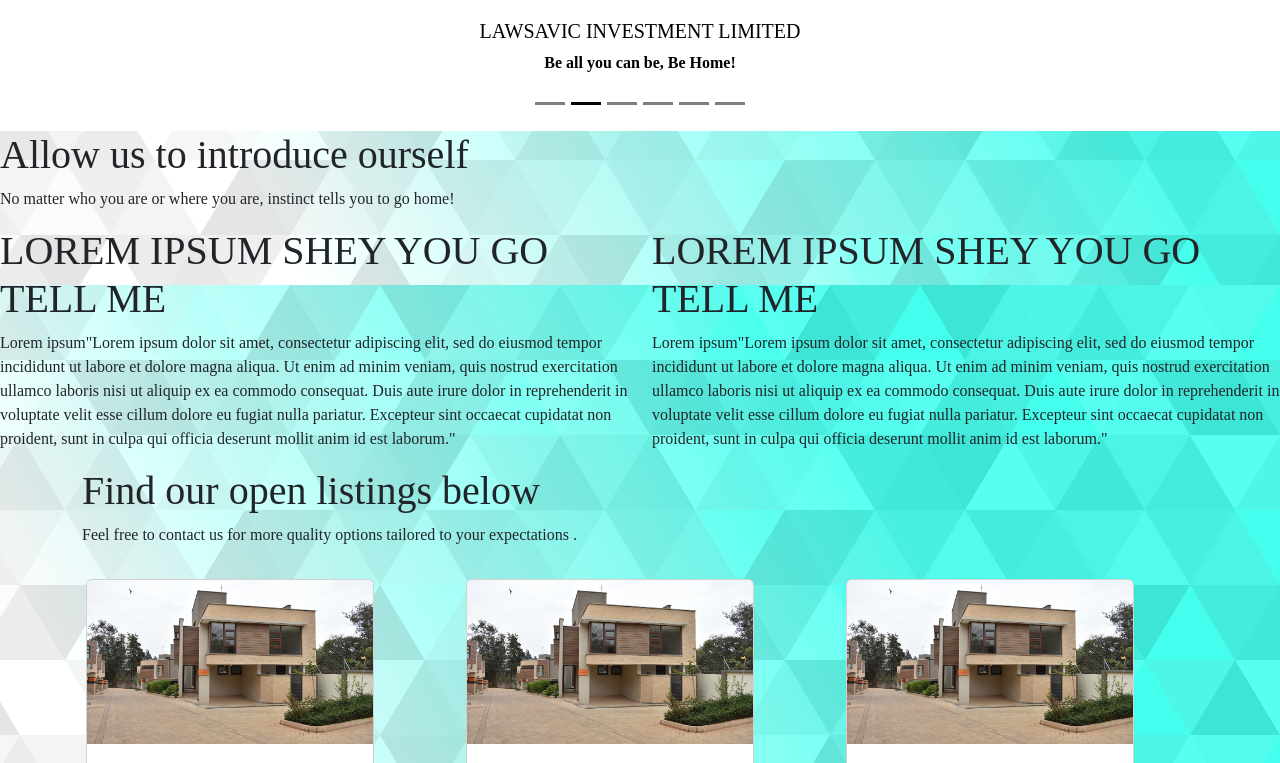
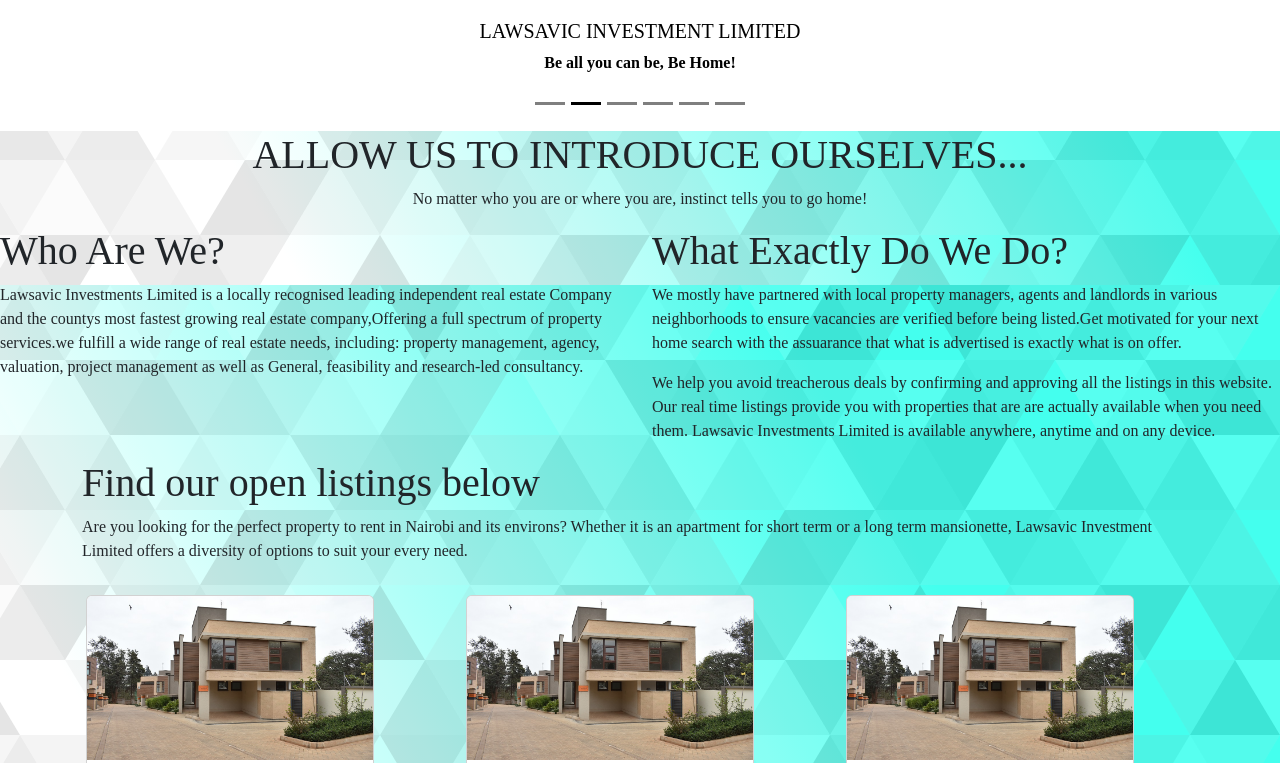
Before and after one commit to Sammienator/lawsavic, a React (Create React App) app: page / in a window 1280 px wide. Shown: the part 515-1278 px from the top of the page. Built offline with nearby package versions, Linux system fonts and the light colour scheme; a web font is replaced by a local one.

Commit message:
added changes

```diff
--- a/src/components/About.js
+++ b/src/components/About.js
@@ -1,10 +1,10 @@
 import Carousel from 'react-bootstrap/Carousel';
-import pic1 from '../assets/pic1.jpg'
+import pic222 from '../assets/pic222.jpg'
 import law from '../assets/law.png'
 import pic10 from '../assets/pic10.jpg'
 import pic6 from '../assets/pic6.jpeg'
 import pic12 from '../assets/pic12.jpg'
-import pic444 from '../assets/pic444.jpg'
+import pic4 from '../assets/pic4.jpg'
 import Row from 'react-bootstrap/Row';
 import Col from 'react-bootstrap/Col';
 
@@ -20,7 +20,7 @@
       <Carousel.Item>
         <img
           className="d-block w-100"
-          src={pic1}
+          src={pic222}
           alt="First slide"
           style={{height: "70vh"}}
         />
@@ -89,7 +89,7 @@
       <Carousel.Item>
         <img
           className="d-block w-100"
-          src={pic444}
+          src={pic4}
           alt="Third slide"
           style={{height: "70vh"}}
         />
@@ -110,9 +110,9 @@
 
 <Row>
 
-<div >
+<div style={{ textAlign: "center"}}>
       <h1>
-        Allow us to introduce ourself
+        ALLOW US TO INTRODUCE OURSELVES...
       </h1>
       <p > No matter who you are or where you are, instinct tells you to go home! </p>
     </div>
@@ -123,16 +123,19 @@
 <Row>
 
 <Col className='col'>
-  <h1> LOREM IPSUM SHEY YOU GO TELL ME</h1>
-<p> Lorem ipsum"Lorem ipsum dolor sit amet, consectetur adipiscing elit, sed do eiusmod tempor incididunt ut labore et dolore magna aliqua. Ut enim ad minim veniam, quis nostrud exercitation ullamco laboris nisi ut aliquip ex ea commodo consequat. Duis aute irure dolor in reprehenderit in voluptate velit esse cillum dolore eu fugiat nulla pariatur. Excepteur sint occaecat cupidatat non proident, sunt in culpa qui officia deserunt mollit anim id est laborum." </p>
+  <h1> Who Are We?</h1>
+<p> Lawsavic Investments Limited is a locally recognised leading independent real estate Company and the countys most fastest growing real estate company,Offering a full spectrum of property services.we fulfill a wide range of real estate needs, including: property management, agency, valuation, project management as well as General, feasibility and research-led consultancy.  </p>
+
+
 
 </Col>
 
 
 
 <Col className='col'>
-<h1> LOREM IPSUM SHEY YOU GO TELL ME</h1>
-<p> Lorem ipsum"Lorem ipsum dolor sit amet, consectetur adipiscing elit, sed do eiusmod tempor incididunt ut labore et dolore magna aliqua. Ut enim ad minim veniam, quis nostrud exercitation ullamco laboris nisi ut aliquip ex ea commodo consequat. Duis aute irure dolor in reprehenderit in voluptate velit esse cillum dolore eu fugiat nulla pariatur. Excepteur sint occaecat cupidatat non proident, sunt in culpa qui officia deserunt mollit anim id est laborum." </p>
+<h1> What Exactly Do We Do?</h1>
+<p> We mostly have partnered with local property managers, agents and landlords in various neighborhoods to ensure vacancies are verified before being listed.Get motivated for your next home search with the assuarance that what is advertised is exactly what is on offer.  </p>
+<p> We help you avoid treacherous deals by confirming and approving all the listings in this website. Our real time listings provide you with properties that are are actually available when you need them. Lawsavic Investments Limited is available anywhere, anytime and on any device.  </p>
 
 
 </Col>
--- a/src/components/Vacant.js
+++ b/src/components/Vacant.js
@@ -18,7 +18,7 @@
 
   <Row>
     <h1> Find our open listings below </h1>
-    <p> Feel free to contact us for more quality options tailored to your expectations .</p>
+    <p> Are you looking for the perfect property to rent in Nairobi and its environs? Whether it is an apartment for short term or a long term mansionette, Lawsavic Investment Limited offers a diversity of options to suit your every need.</p>
   </Row>
 
 <Row>
```
